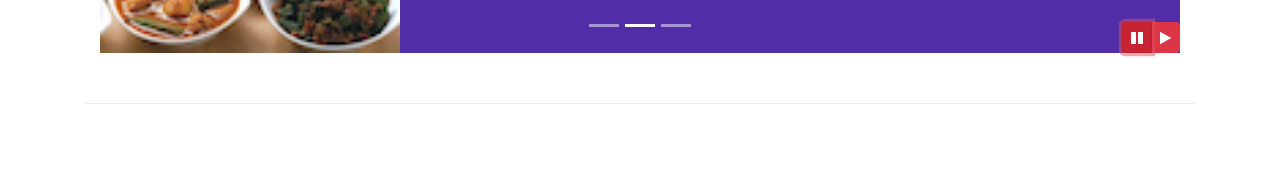
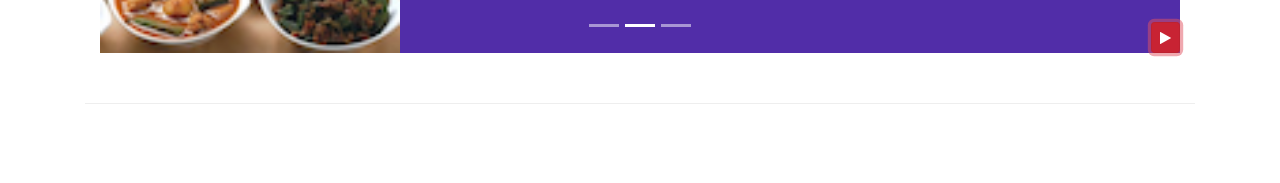
Before and after one commit to Vasanth289/Intro-to-Bootstrap4, a website: page index.html in a window 1280 px wide. Both pictures are taken after a click on the button 1137 px from the left and 618 px from the top of the page. Shown: the part 581-764 px from the top of the page. Drawn offline with nearby package versions, Linux system fonts and the light colour scheme.

Commit message:
More Bootstrap and JQuery

```diff
--- a/index.html
+++ b/index.html
@@ -232,14 +232,9 @@
                     <a class="carousel-control-next" href="#mycarousel" role="button" data-slide="next">
                         <span class="carousel-control-next-icon"></span>
                     </a>
-                    <div class="btn-group" id="carouselButton">
-                        <button class="btn btn-danger btn-sm" id="carousel-pause">
-                            <span class="fa fa-pause"></span>
-                        </button>
-                        <button class="btn btn-danger btn-sm" id="carousel-play">
-                            <span class="fa fa-play"></span>
-                        </button>
-                    </div>
+                    <button class="btn btn-danger btn-sm" id="carouselButton">
+                        <span class="fa fa-pause"></span>
+                    </button>
                 </div>
             </div>
         </div>
@@ -421,11 +416,17 @@
     <script type="text/javascript">
         $(document).ready(function () {
             $("#mycarousel").carousel({ interval: 2000, pause: "false" });
-            $("#carousel-pause").click(function () {
-                $("#mycarousel").carousel('pause');
-            });
-            $("#carousel-play").click(function () {
-                $("#mycarousel").carousel('cycle');
+            $("#carouselButton").click(function () {
+                if ($("#carouselButton").children('span').hasClass('fa-pause')) {
+                    $("#mycarousel").carousel('pause');
+                    $("#carouselButton").children('span').removeClass('fa-pause');
+                    $("#carouselButton").children('span').addClass('fa-play');
+                }
+                else if ($("#carouselButton").children('span').hasClass('fa-play')) {
+                    $("#mycarousel").carousel('cycle');
+                    $("#carouselButton").children('span').removeClass('fa-play');
+                    $("#carouselButton").children('span').addClass('fa-pause');
+                }
             });
         });
     </script>
```
